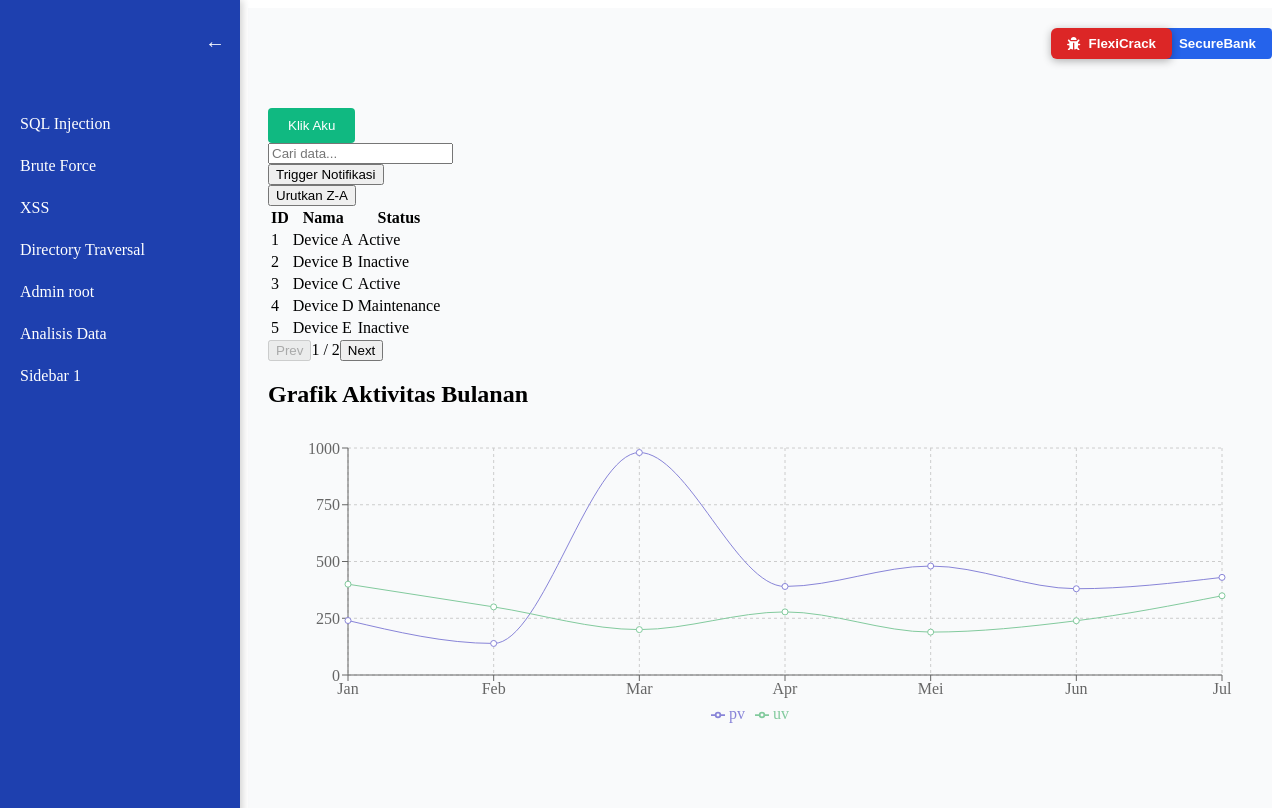
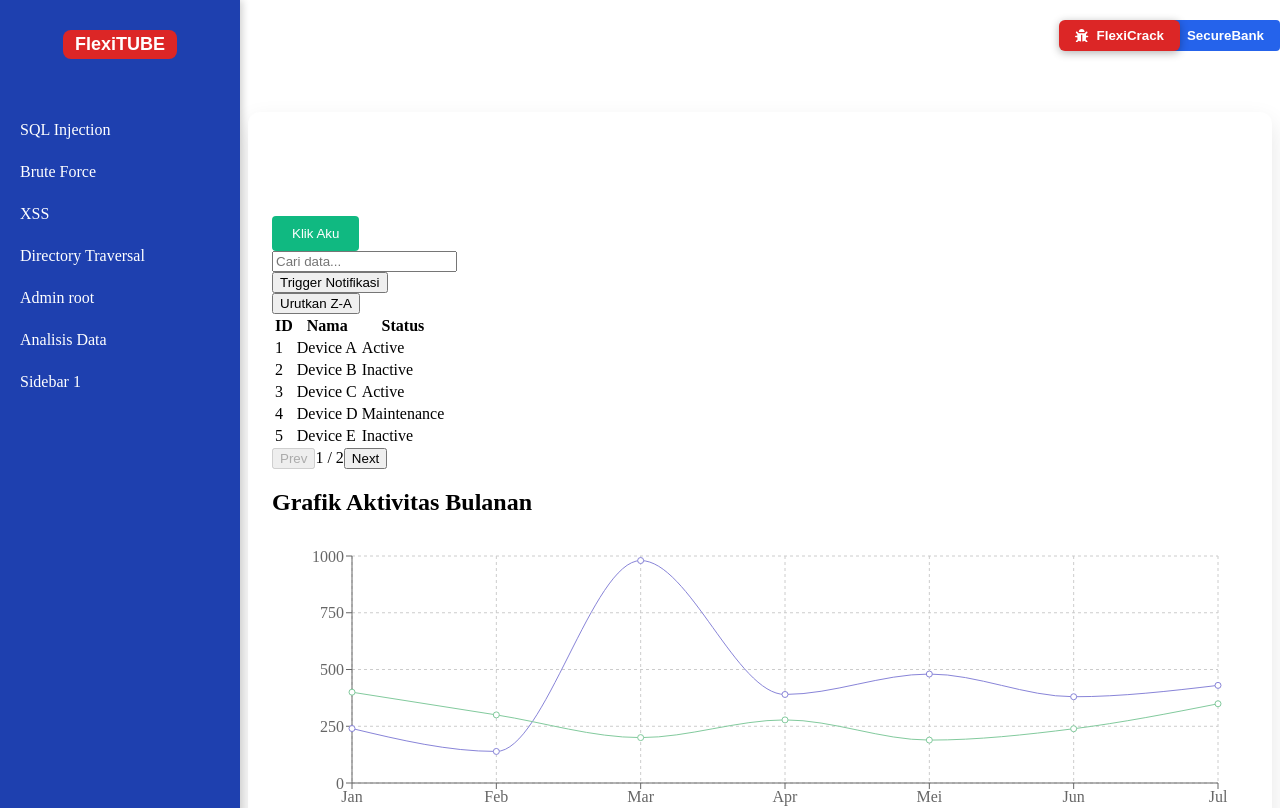
Before and after one commit to rohman35819/FlexiTUBE, a Next.js app: page / in a window 1280 px wide. Shown: the top 808 px of the page. Built offline with nearby package versions, Linux system fonts and the light colour scheme.

Commit message:
Update otomatis

```diff
--- a/app/layout.tsx
+++ b/app/layout.tsx
@@ -1,12 +1,35 @@
-// app/layout.tsx (Next.js 13+ app dir)
+'use client';
+
+import { useState } from 'react';
 
 export default function RootLayout({ children }: { children: React.ReactNode }) {
+  const [darkMode, setDarkMode] = useState(false);
+
   return (
     <html lang="en">
-      <head>
-        <meta name="google-site-verification" content="google6d835a241361b1dd" />
-      </head>
-      <body>{children}</body>
+      <body className={`${darkMode ? 'dark' : ''} min-h-screen bg-gray-50 dark:bg-gray-900 transition-colors duration-500`}>
+        <nav className="flex justify-between items-center p-4 bg-yellow-400 dark:bg-yellow-600 shadow-lg">
+          <h1 className="text-2xl font-bold text-gray-900 dark:text-gray-100">Pentest Dashboard</h1>
+          <button
+            onClick={() => setDarkMode(!darkMode)}
+            className="bg-white dark:bg-gray-800 text-yellow-600 dark:text-yellow-300 px-4 py-2 rounded-lg shadow hover:brightness-110 transition"
+          >
+            {darkMode ? 'Light Mode' : 'Dark Mode'}
+          </button>
+        </nav>
+        <div className="flex">
+          <main className="flex-1 p-8 text-gray-900 dark:text-gray-100">{children}</main>
+          <aside className="w-72 bg-yellow-50 dark:bg-yellow-900 border-l border-yellow-300 dark:border-yellow-700 p-6 space-y-6">
+            <h2 className="text-xl font-semibold text-yellow-800 dark:text-yellow-300 mb-4">Menu</h2>
+            <ul className="flex flex-col gap-4 text-yellow-700 dark:text-yellow-400">
+              <li><a href="#" className="hover:underline hover:text-yellow-900 dark:hover:text-yellow-200 transition">Beranda</a></li>
+              <li><a href="#" className="hover:underline hover:text-yellow-900 dark:hover:text-yellow-200 transition">Peta</a></li>
+              <li><a href="#" className="hover:underline hover:text-yellow-900 dark:hover:text-yellow-200 transition">Carousel</a></li>
+              <li><a href="#" className="hover:underline hover:text-yellow-900 dark:hover:text-yellow-200 transition">Analisis</a></li>
+            </ul>
+          </aside>
+        </div>
+      </body>
     </html>
   );
 }
--- a/components/LayoutWrapper.tsx
+++ b/components/LayoutWrapper.tsx
@@ -14,11 +14,14 @@ const LayoutWrapper: React.FC<LayoutWrapperProps> = ({ collapsed = false, childr
     <main
       style={{
         marginLeft,
-        padding: '20px',
-        position: 'relative',
         transition: 'margin-left 0.3s ease',
-        minHeight: '100vh',
-        backgroundColor: '#F9FAFB' // sama seperti Tailwind bg-gray-50
+        padding: '24px',
+        backgroundColor: 'white',
+        borderRadius: '12px',
+        boxShadow: '0 10px 25px rgba(0, 0, 0, 0.1)',
+        minHeight: '90vh',
+        marginTop: '24px',
+        marginBottom: '24px',
       }}
     >
       {children}
--- a/components/Sidebar.module.css
+++ b/components/Sidebar.module.css
@@ -20,20 +20,60 @@
 }
 
 .toggleBtn {
+  display: flex;
+  align-items: center;
+  justify-content: center;
   background: none;
   border: none;
+  cursor: pointer;
+  padding: 10px 15px;
   color: white;
-  font-size: 20px;
-  padding: 10px 15px;
-  cursor: pointer;
-  align-self: flex-end;
   user-select: none;
+  font-size: 18px;
   transition: color 0.3s ease;
 }
 
 .toggleBtn:hover {
   color: #f87171; /* merah muda saat hover tombol toggle */
 }
+
+.arrow {
+  font-size: 24px;
+  font-weight: bold;
+  user-select: none;
+}
+.flexitubeLabel {
+  font-size: 18px;
+  background-color: #DC2626;
+  padding: 4px 12px;
+  border-radius: 8px;
+  font-weight: bold;
+  color: white;
+  user-select: none;
+  white-space: nowrap;
+  position: relative;
+  overflow: hidden;
+}
+
+.flexitubeLabel {
+  font-size: 18px;
+  background-color: #DC2626;
+  padding: 4px 12px;
+  border-radius: 8px;
+  font-weight: bold;
+  color: white;
+  user-select: none;
+  white-space: nowrap;
+  transition: transform 0.3s ease, box-shadow 0.3s ease;
+}
+
+.flexitubeLabel:hover {
+  transform: scale(1.05);
+  box-shadow: 0 0 15px rgba(220, 38, 38, 0.7);
+}
+
+
+/* Nav styles */
 
 .nav ul {
   list-style: none;
@@ -60,42 +100,30 @@
 }
 
 .nav a {
-  color: inherit; /* ikuti warna li */
+  color: inherit;
   text-decoration: none;
   display: block;
   transition: opacity 0.3s ease;
 }
 
-/* Saat sidebar collapse, sembunyikan teks link dengan animasi */
+/* Collapse nav link texts */
 .collapsed .nav li a {
   opacity: 0;
   pointer-events: none;
   text-indent: -9999px;
   height: 20px;
   overflow: hidden;
-  transition: opacity 0.3s ease 0.2s; /* delay supaya fade */
+  transition: opacity 0.3s ease 0.2s;
 }
 
-/* Saat sidebar collapse, buat li clickable hanya ikon */
+/* Make nav items center aligned and no padding when collapsed */
 .collapsed .nav li {
   text-align: center;
   padding-left: 0;
   padding-right: 0;
 }
 
-/* Kalau ingin tambahkan icon, bisa styling di sini */
-.nav li svg {
-  vertical-align: middle;
-  margin-right: 10px;
-  transition: margin 0.3s ease;
-}
-
-/* Saat collapse, kecilkan margin icon */
-.collapsed .nav li svg {
-  margin-right: 0;
-}
-
-/* Tooltip sederhana (optional) */
+/* Optional: tooltip on collapsed nav items */
 .collapsed .nav li:hover::after {
   content: attr(data-tooltip);
   position: fixed;
@@ -114,7 +142,6 @@
   z-index: 1100;
 }
 
-/* Sembunyikan tooltip saat tidak hover */
 .collapsed .nav li::after {
   opacity: 0;
   pointer-events: none;
--- a/components/Sidebar.tsx
+++ b/components/Sidebar.tsx
@@ -1,5 +1,3 @@
-import Link from "next/link";
-import clsx from 'clsx';
 import React from "react";
 import styles from "./Sidebar.module.css";
 
@@ -11,37 +9,40 @@ type SidebarProps = {
 const Sidebar: React.FC<SidebarProps> = ({ collapsed, toggleSidebar }) => {
   return (
     <div className={`${styles.sidebar} ${collapsed ? styles.collapsed : ""}`}>
-
       <button
         className={styles.toggleBtn}
         onClick={toggleSidebar}
         aria-label="Toggle Sidebar"
       >
-        {collapsed ? "→" : "←"}
+        {collapsed ? (
+          <span className={styles.arrow}>→</span> // Panah muncul kalau collapsed
+        ) : (
+          <span className={styles.flexitubeLabel}>FlexiTUBE</span> // Flexitube muncul kalau open
+        )}
       </button>
 
       <nav className={styles.nav}>
         <ul>
-          <li data-tooltip="Notes 1">
-            <Link href="/notes1">SQL Injection</Link>
+          <li data-tooltip="SQL Injection">
+            <a href="/notes1">SQL Injection</a>
           </li>
-           <li data-tooltip="Notes 1">
-            <Link href="/notes1">Brute Force</Link>
+          <li data-tooltip="Brute Force">
+            <a href="/notes1">Brute Force</a>
           </li>
-           <li data-tooltip="Notes 1">
-            <Link href="/notes1">XSS</Link>
+          <li data-tooltip="XSS">
+            <a href="/notes1">XSS</a>
           </li>
-          <li data-tooltip="/directory mtraversal">
-            <Link href="/directory-traversal">Directory Traversal</Link>
+          <li data-tooltip="Directory Traversal">
+            <a href="/directory-traversal">Directory Traversal</a>
           </li>
-          <li data-tooltip="Admin">
-            <Link href="/Admin">Admin root</Link>
+          <li data-tooltip="Admin root">
+            <a href="/Admin">Admin root</a>
           </li>
-          <li data-tooltip="Analisis">
-            <Link href="/Analisis">Analisis Data </Link>
+          <li data-tooltip="Analisis Data">
+            <a href="/Analisis">Analisis Data</a>
           </li>
           <li data-tooltip="Sidebar 1">
-            <Link href="/inisidebar1">Sidebar 1</Link>
+            <a href="/inisidebar1">Sidebar 1</a>
           </li>
         </ul>
       </nav>
--- a/package.json
+++ b/package.json
@@ -7,7 +7,8 @@
     "dev": "next dev --turbopack",
     "build": "next build",
     "start": "next start",
-    "lint": "next lint"
+    "lint": "next lint",
+    "lint:css": "stylelint '**/*.{css,scss}'"
   },
   "dependencies": {
     "@supabase/supabase-js": "^2.49.8",
@@ -33,6 +34,8 @@
     "eslint-config-next": "^15.3.2",
     "postcss": "^8.5.3",
     "postcss-import": "^16.1.0",
+    "stylelint": "^16.20.0",
+    "stylelint-config-standard": "^38.0.0",
     "tailwindcss": "^4.1.7",
     "typescript": "^5.8.3"
   }
--- a/styles/globals.css
+++ b/styles/globals.css
@@ -1,4 +1,10 @@
 /* globals.css */
+@tailwind base;
+@tailwind components;
+@tailwind utilities;
+
+/* Style custom kamu di bawah sini */
+
 
 /* Container utama */
 .page-container {
--- /dev/null
+++ b/tools/ws-trading/client.html
@@ -0,0 +1,24 @@
+<!DOCTYPE html>
+<html>
+<head>
+  <title>Live BTC Price - FlexiTUBE</title>
+  <style>
+    body { font-family: Arial; text-align: center; margin-top: 50px; }
+    h1 { color: #444; }
+    #price { font-size: 48px; font-weight: bold; color: green; }
+  </style>
+</head>
+<body>
+  <h1>Live BTC/USDT Price</h1>
+  <div id="price">Loading...</div>
+
+  <script>
+    const ws = new WebSocket("ws://localhost:8765");
+    ws.onmessage = function (event) {
+      const data = JSON.parse(event.data);
+      document.getElementById("price").innerText = "$" + data.price;
+    };
+    ws.onerror = () => console.error("WebSocket error");
+  </script>
+</body>
+</html>
```
Also changed, not shown: app/head.tsx (added, +12 -0 lines), components/Layout.tsx (added, +11 -0 lines), .stylelintrc.json (added), app/dashboard/page.tsx (line endings or trailing spaces), 2 other files (tests, documents, lock files or other folders).
